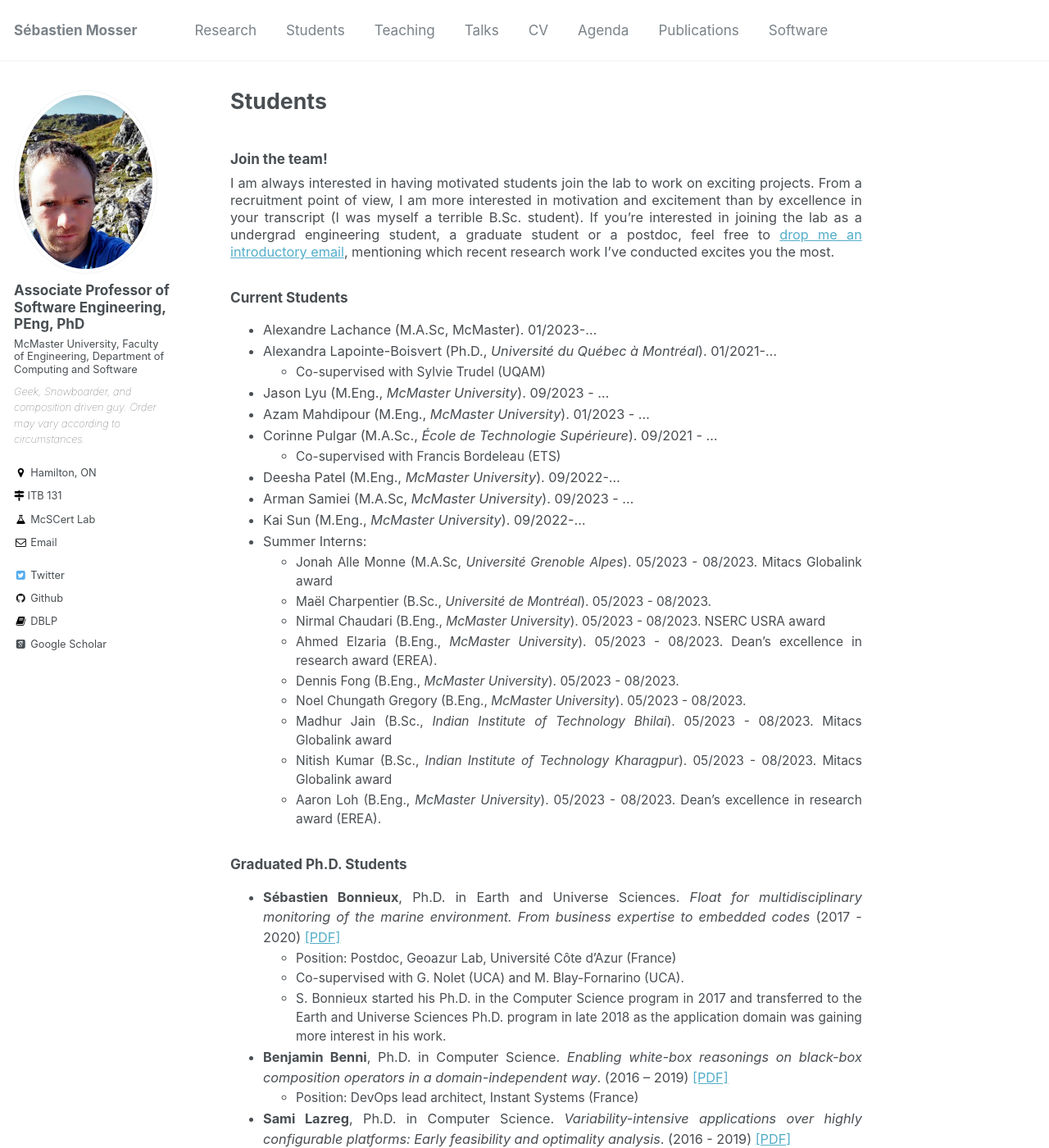
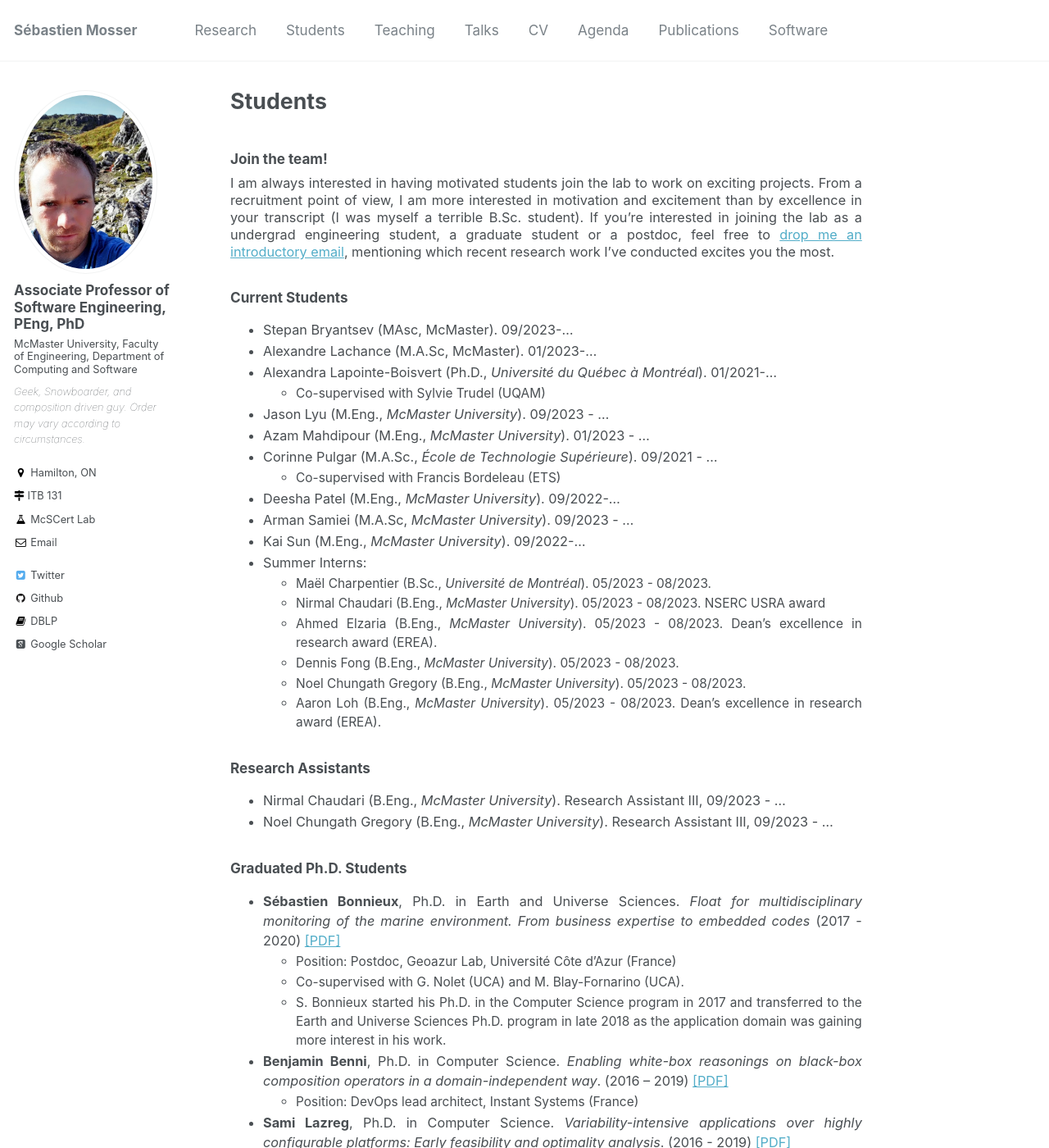
Before and after one commit to mosser/mosser.github.io, a Jekyll site: the page built from _pages/students.md, in a window 1280 px wide and 1400 px high. Shown: the whole window at 82% size. Built offline with Jekyll 4.4.1, drawn with Linux system fonts in a browser that asks for light colours; some web fonts are replaced; some of the changed text lies outside the part shown.

Commit message:
updage aug 23

```diff
--- a/_pages/students.md
+++ b/_pages/students.md
@@ -11,6 +11,7 @@ I am always interested in having motivated students join the lab to work on exci
 
 ### Current Students
 
+  - Stepan Bryantsev (MAsc, McMaster). 09/2023-...
   - Alexandre Lachance (M.A.Sc, McMaster). 01/2023-...
   - Alexandra Lapointe-Boisvert (Ph.D., _Université du Québec à Montréal_). 01/2021-...
     - Co-supervised with Sylvie Trudel (UQAM)
@@ -22,15 +23,18 @@ I am always interested in having motivated students join the lab to work on exci
   - Arman Samiei (M.A.Sc, _McMaster University_). 09/2023 - ...
   - Kai Sun (M.Eng., _McMaster University_). 09/2022-...
   - Summer Interns:
-    - Jonah Alle Monne (M.A.Sc, _Université Grenoble Alpes_). 05/2023 - 08/2023. Mitacs Globalink award
     - Maël Charpentier (B.Sc., _Université de Montréal_). 05/2023 - 08/2023.
     - Nirmal Chaudari (B.Eng., _McMaster University_). 05/2023 - 08/2023. NSERC USRA award
     - Ahmed Elzaria (B.Eng., _McMaster University_). 05/2023 - 08/2023. Dean's excellence in research award (EREA).
     - Dennis Fong (B.Eng., _McMaster University_). 05/2023 - 08/2023.
     - Noel Chungath Gregory (B.Eng., _McMaster University_). 05/2023 - 08/2023.
-    - Madhur Jain (B.Sc., _Indian Institute of Technology Bhilai_). 05/2023 - 08/2023. Mitacs Globalink award
-    - Nitish Kumar (B.Sc., _Indian Institute of Technology Kharagpur_). 05/2023 - 08/2023. Mitacs Globalink award
     - Aaron Loh (B.Eng., _McMaster University_). 05/2023 - 08/2023. Dean's excellence in research award (EREA).
+
+### Research Assistants
+
+  - Nirmal Chaudari (B.Eng., _McMaster University_). Research Assistant III, 09/2023 - ...
+  - Noel Chungath Gregory (B.Eng., _McMaster University_). Research Assistant III, 09/2023 - ...
+
 
 
 ### Graduated Ph.D. Students
@@ -84,6 +88,11 @@ I am always interested in having motivated students join the lab to work on exci
 
 ### Former Research Interns (2016-...)
 
+- 2023:
+  - Julia Brzustowski, BSc internship, McMaster. Probes to extract information from legacy software. (co- supervised with Vera Pantelic)
+  - Jonah Alle Monne (M.A.Sc, _Université Grenoble Alpes_). 05/2023 - 08/2023. Mitacs Globalink award
+  - Madhur Jain (B.Sc., _Indian Institute of Technology Bhilai_). 05/2023 - 08/2023. Mitacs Globalink award
+  - Nitish Kumar (B.Sc., _Indian Institute of Technology Kharagpur_). 05/2023 - 08/2023. Mitacs Globalink award
 - 2022:
   - Sathurshan Arulmohan (B.Eng., _McMaster University_). 05/2022 - 09/2022 (Dean's Excellence award)
   - Richard Li (B.Eng., _McMaster University_). 05/2022 - 09/2022 (NSERC USRA)
```
Also changed, not shown: _pages/teaching.md (+1 -1 lines), 1 other file.
